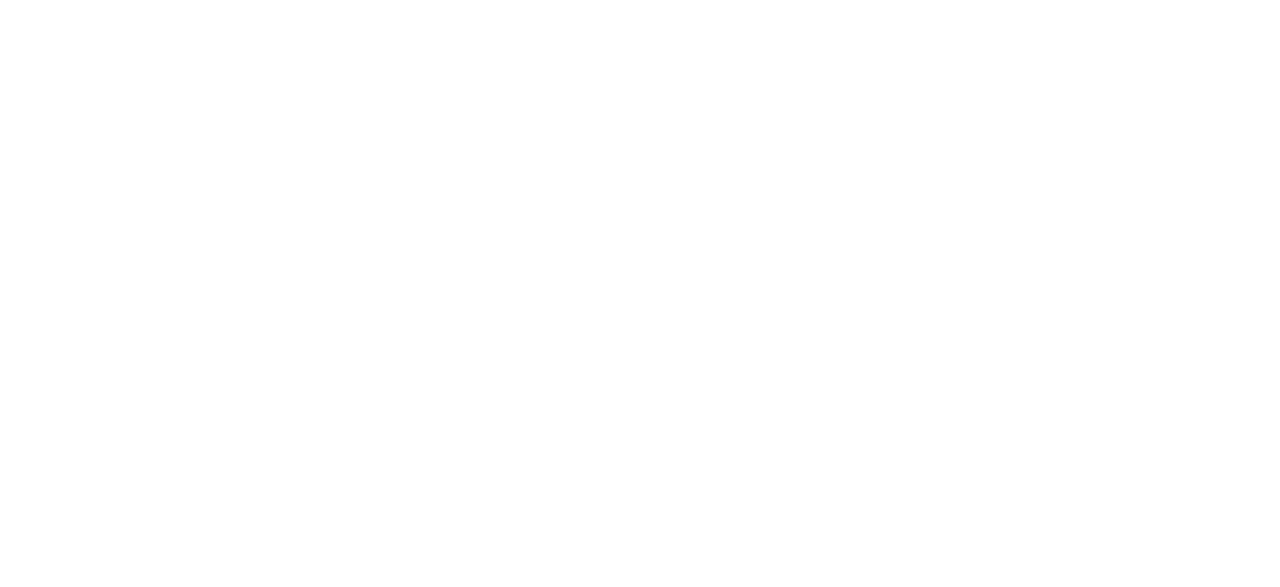
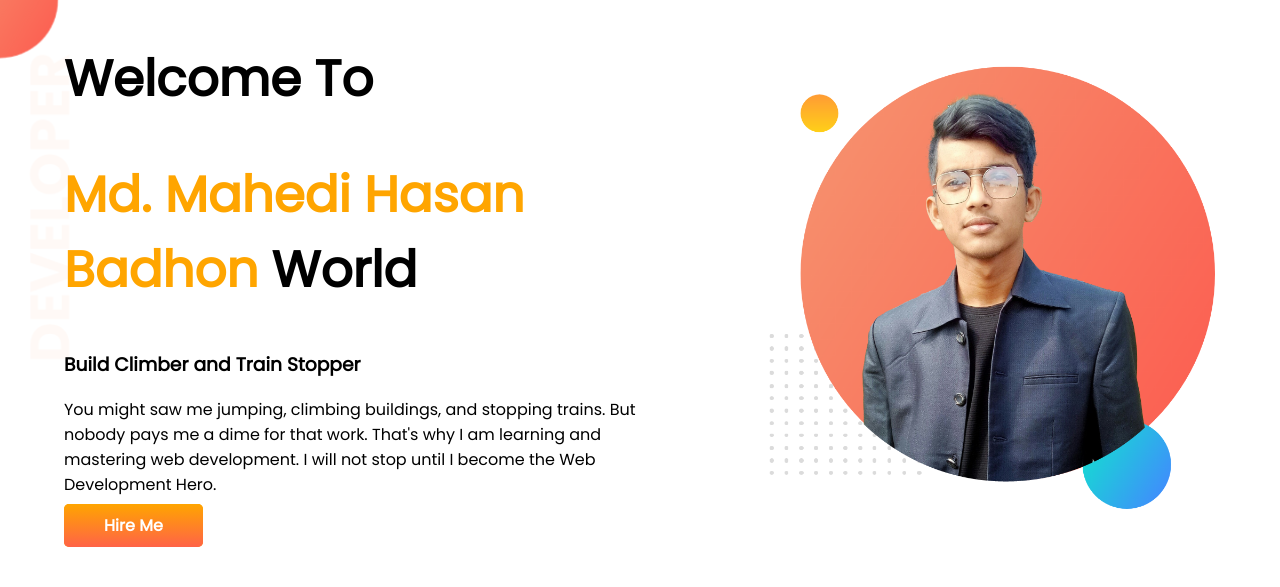
Before and after one commit to badhon55/devoloper-portfolio, a plain HTML site: page index.html in a window 1280 px wide. Drawn offline with Linux system fonts and the light colour scheme.

Commit message:
Top Banner Added

```diff
--- a/index.html
+++ b/index.html
@@ -1,13 +1,36 @@
 <!DOCTYPE html>
 <html lang="en">
+
 <head>
     <meta charset="UTF-8">
     <meta http-equiv="X-UA-Compatible" content="IE=edge">
     <meta name="viewport" content="width=device-width, initial-scale=1.0">
     <link rel="stylesheet" href="style.css">
+    <link rel="preconnect" href="https://fonts.googleapis.com">
+    <link rel="preconnect" href="https://fonts.gstatic.com" crossorigin>
+    <link href="https://fonts.googleapis.com/css2?family=Poppins&display=swap" rel="stylesheet">
     <title>Badhon Portfolio</title>
 </head>
+
 <body>
+    <section class="top-banner">
+        <div class="half-width">
+            <h1>Welcome To</h1>
+            <h1><span class="Orange-color">Md. Mahedi Hasan Badhon</span> World</h1>
+            <h3>Build Climber and Train Stopper</h3>
+            <p>
+                You might saw me jumping, climbing buildings, and stopping trains. But nobody pays me a dime for that
+                work.
+                That's why I am learning and mastering web development. I will not stop until I become the Web
+                Development
+                Hero.
+            </p>
+            <a class="link-button" target="_blank" href="https://www.facebook.com/mdmahedhihasan.badhon">Hire Me</a>
+        </div>
+        <div class="half-width">
+            <img src="my-bg-1.png" alt="Md Mahedi Hasan Badhon Photo">
+        </div>
+    </section>
+</body>
 
-</body>
 </html>
--- a/style.css
+++ b/style.css
@@ -0,0 +1,33 @@
+body{
+    font-family: 'Poppins', sans-serif;
+    margin: 0px;
+}
+h1{
+    font-size: 50px;
+}
+.Orange-color{
+    color: orange;
+}
+section{
+    display: flex;
+}
+.half-width{
+    width: 50%;
+    padding-left: 5%;
+}
+.half-width img{
+    width: 100%;
+}
+.link-button{
+    text-decoration: none;
+    background-color: orange;
+    color: white;
+    font-weight: 700;
+    padding: 10px 40px;
+    border-radius: 5px;
+    background-image: linear-gradient(orange,tomato);
+}
+.top-banner{
+    background-image: url(images/top-banner.png);
+    background-repeat: no-repeat;
+}
```
Also changed, not shown: images/dream-bg.png (added), images/exp-bg.png (added), images/jhankar.png (added), images/jhankar2.png (added), images/my-bg.png (added), images/my-bg2.png (added), images/top-banner.png (added), my-bg-1.png (added).
